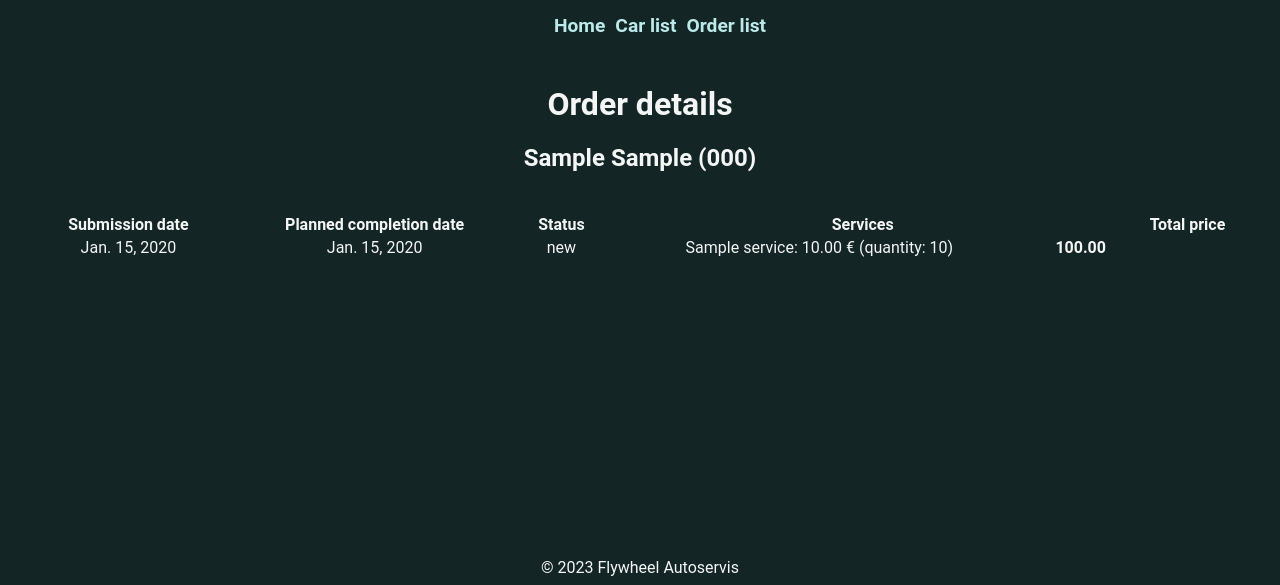
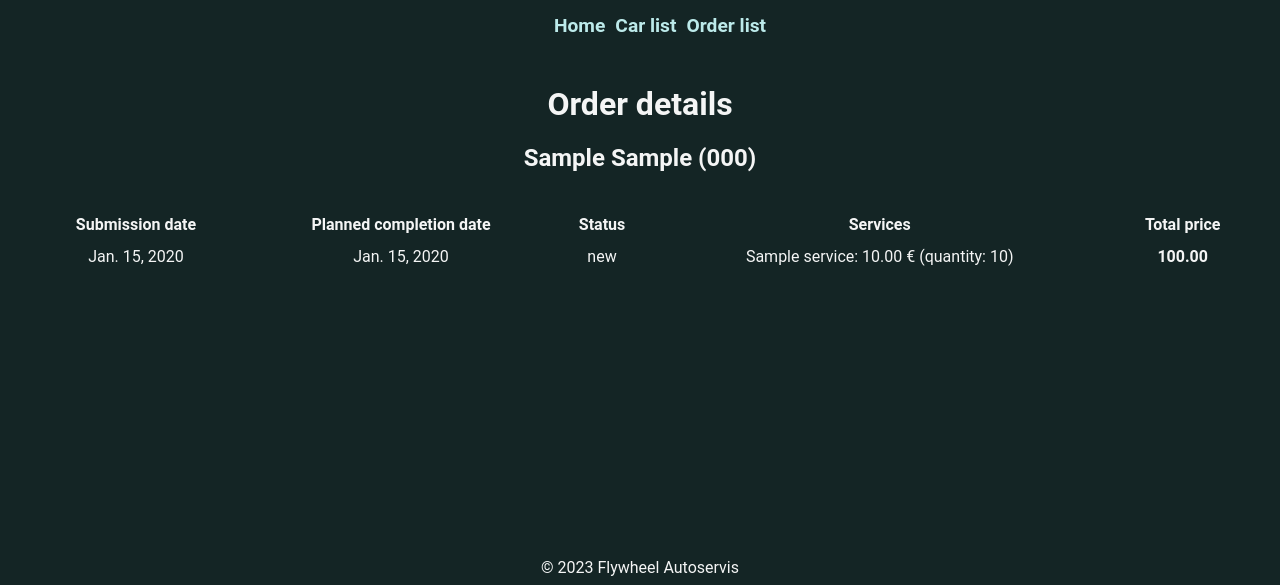
Before and after one commit to reinikeda/autoservis, a Django app: page /order/1 in a window 1280 px wide. Shown: the part 231-816 px from the top of the page. Run offline with Django 4.2, Linux system fonts and the light colour scheme; tables that the repository leaves empty hold one stand-in row (values such as "Sample post").

Commit message:
-- Fixed order_details table

```diff
--- a/autoservis/car_repair_servis/templates/car_repair_servis/order_detail.html
+++ b/autoservis/car_repair_servis/templates/car_repair_servis/order_detail.html
@@ -3,6 +3,9 @@
 {% block title %}{{ block.super }}{% endblock title %}
 {% block style %}
 table { width: 100%; text-align: center; padding: 20px; }
+th { padding-bottom: 10px; }
+td { vertical-align: top; }
+td p { margin: 0; }
 .total_price { font-weight: bold; }
 {% endblock style %}
 {% block content %}
@@ -15,7 +18,7 @@ table { width: 100%; text-align: center; padding: 20px; }
             <th>Planned completion date</th>
             <th>Status</th>
             {% if object.order_lines.count > 0 %}
-            <th colspan="2">Services</th>
+            <th>Services</th>
             {% endif %}
             <th class="total_price">Total price</th>
         </tr>
@@ -24,9 +27,10 @@ table { width: 100%; text-align: center; padding: 20px; }
             <td>{{ object.date_finish }}</td>
             <td>{{ object.get_status_display }}</td>
             {% if object.order_lines.count > 0 %}
-            {% for service in object.order_lines.all %}
-            <td>{{ service.service }} (quantity: {{ service.quantity }})</td>
+            <td>{% for service in object.order_lines.all %}
+            <p>{{ service.service }} (quantity: {{ service.quantity }})</p>
             {% endfor %}
+            </td>
             {% endif %}
             <td class="total_price">{{ object.total_order_sum }}</td>
         </tr>
```
